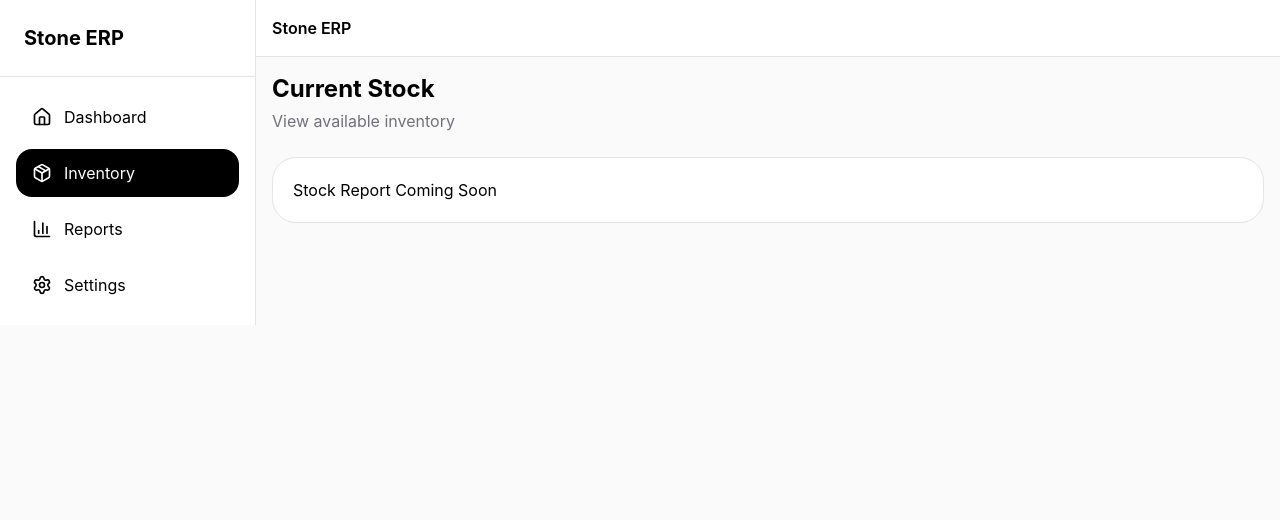
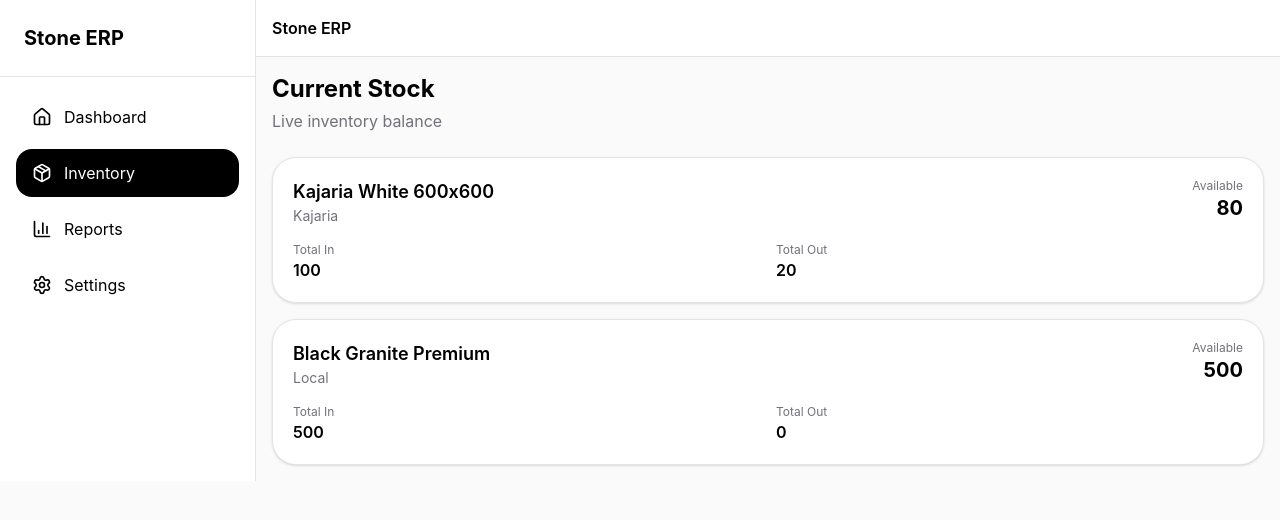
Before and after one commit to aasim-khan-989/Stone-ERP-APP, a React (Vite) app: page /inventory/current-stock in a window 1280 px wide. Shown: the top 520 px of the page. Built offline with nearby package versions, Linux system fonts and the light colour scheme.

Commit message:
Create current stock report

```diff
--- /dev/null
+++ b/src/features/inventory/components/StockSummaryCard.jsx
@@ -0,0 +1,51 @@
+export default function StockSummaryCard({
+  item,
+}) {
+  return (
+    <div className="bg-white border border-zinc-200 rounded-3xl p-5 shadow-sm">
+      <div className="flex justify-between items-start">
+        <div>
+          <h3 className="font-semibold text-lg">
+            {item.name}
+          </h3>
+
+          <p className="text-sm text-zinc-500">
+            {item.brand}
+          </p>
+        </div>
+
+        <div className="text-right">
+          <p className="text-xs text-zinc-500">
+            Available
+          </p>
+
+          <p className="text-xl font-bold">
+            {item.availableStock}
+          </p>
+        </div>
+      </div>
+
+      <div className="grid grid-cols-2 gap-4 mt-4">
+        <div>
+          <p className="text-xs text-zinc-500">
+            Total In
+          </p>
+
+          <p className="font-semibold">
+            {item.totalIn}
+          </p>
+        </div>
+
+        <div>
+          <p className="text-xs text-zinc-500">
+            Total Out
+          </p>
+
+          <p className="font-semibold">
+            {item.totalOut}
+          </p>
+        </div>
+      </div>
+    </div>
+  );
+}
--- a/src/features/inventory/pages/CurrentStockPage.jsx
+++ b/src/features/inventory/pages/CurrentStockPage.jsx
@@ -1,15 +1,35 @@
 import PageHeader from "../../../components/ui/PageHeader";
 
+import { products } from "../data/products";
+import { stockInTransactions } from "../data/stockIn";
+import { stockOutTransactions } from "../data/stockOut";
+
+import { calculateCurrentStock } from "../utils/stockCalculations";
+
+import StockSummaryCard from "../components/StockSummaryCard";
+
 export default function CurrentStockPage() {
+  const stockData =
+    calculateCurrentStock(
+      products,
+      stockInTransactions,
+      stockOutTransactions
+    );
+
   return (
-    <div>
+    <div className="space-y-6">
       <PageHeader
         title="Current Stock"
-        subtitle="View available inventory"
+        subtitle="Live inventory balance"
       />
 
-      <div className="bg-white border border-zinc-200 rounded-3xl p-5">
-        Stock Report Coming Soon
+      <div className="space-y-4">
+        {stockData.map((item) => (
+          <StockSummaryCard
+            key={item.id}
+            item={item}
+          />
+        ))}
       </div>
     </div>
   );
--- /dev/null
+++ b/src/features/inventory/utils/stockCalculations.js
@@ -0,0 +1,37 @@
+export function calculateCurrentStock(
+  products,
+  stockInTransactions,
+  stockOutTransactions
+) {
+  return products.map((product) => {
+    const totalIn = stockInTransactions
+      .filter(
+        (transaction) =>
+          transaction.productId === product.id
+      )
+      .reduce(
+        (sum, transaction) =>
+          sum + transaction.quantity,
+        0
+      );
+
+    const totalOut = stockOutTransactions
+      .filter(
+        (transaction) =>
+          transaction.productId === product.id
+      )
+      .reduce(
+        (sum, transaction) =>
+          sum + transaction.quantity,
+        0
+      );
+
+    return {
+      ...product,
+      totalIn,
+      totalOut,
+      availableStock:
+        totalIn - totalOut,
+    };
+  });
+}
```
